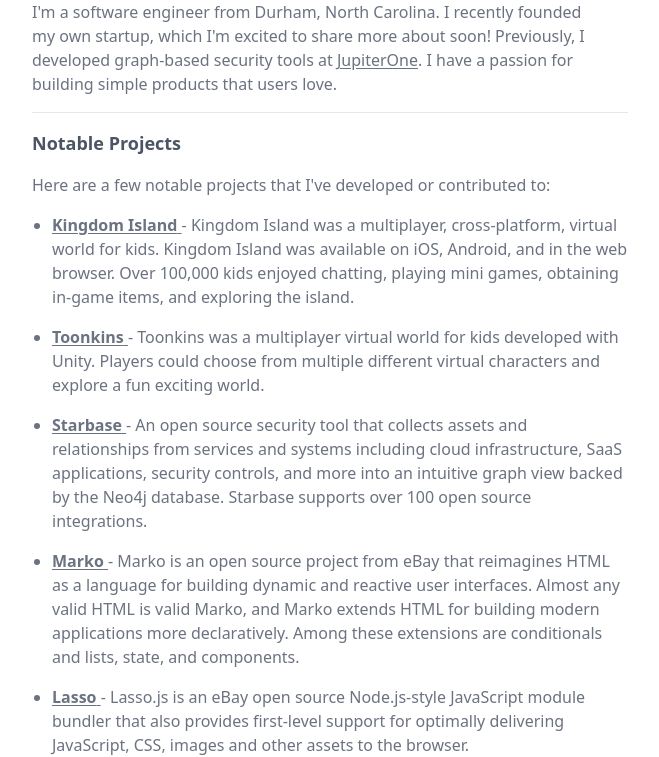
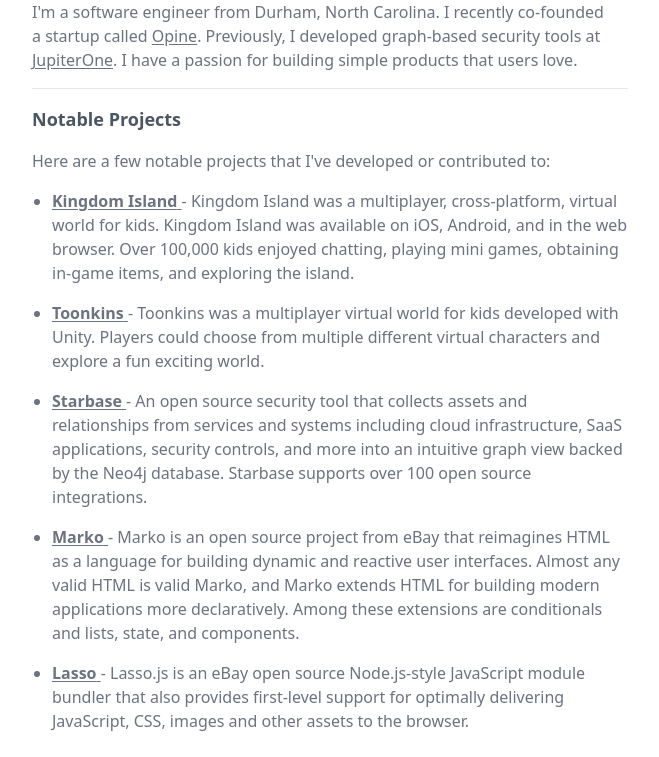
Before and after one commit to austinkelleher/austinkelleher.github.io, a website built with Parcel: page src/index.html in a window 1280 px wide. Shown: the part 284-1041 px from the top of the page, without its empty margins (310-969 px from the left). After the commit the page ends 1017 px from the top, so only its background shows below. Built offline with nearby package versions, Linux system fonts and the light colour scheme.

Commit message:
update tagline to include Opine (#6)

```diff
--- a/src/index.html
+++ b/src/index.html
@@ -140,8 +140,10 @@
 
         <p class="text-center max-w-xl text-gray-500 sm:text-left">
           I'm a software engineer from Durham, North Carolina. I recently
-          founded my own startup, which I'm excited to share more about soon!
-          Previously, I developed graph-based security tools at
+          co-founded a startup called
+          <a href="https://tryopine.com" class="underline underline-offset-2"
+            >Opine</a
+          >. Previously, I developed graph-based security tools at
           <a href="https://jupiterone.com" class="underline underline-offset-2"
             >JupiterOne</a
           >. I have a passion for building simple products that users love.
```
